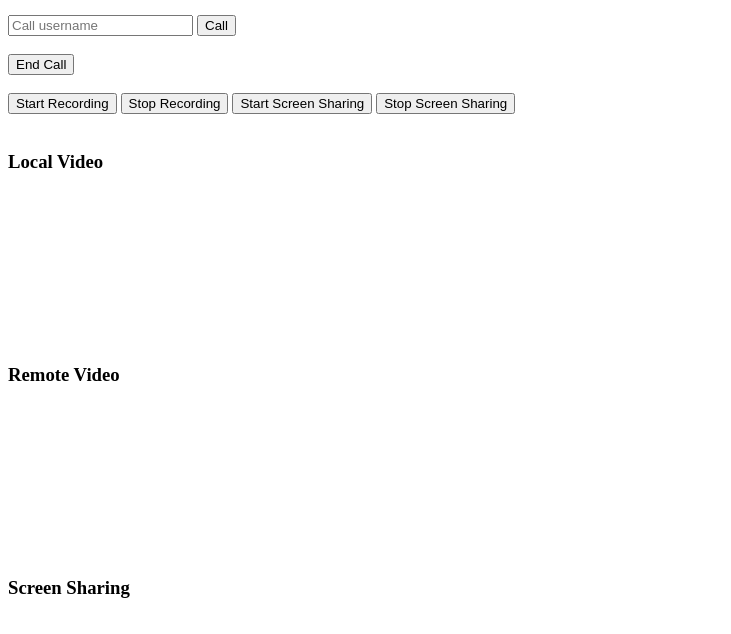
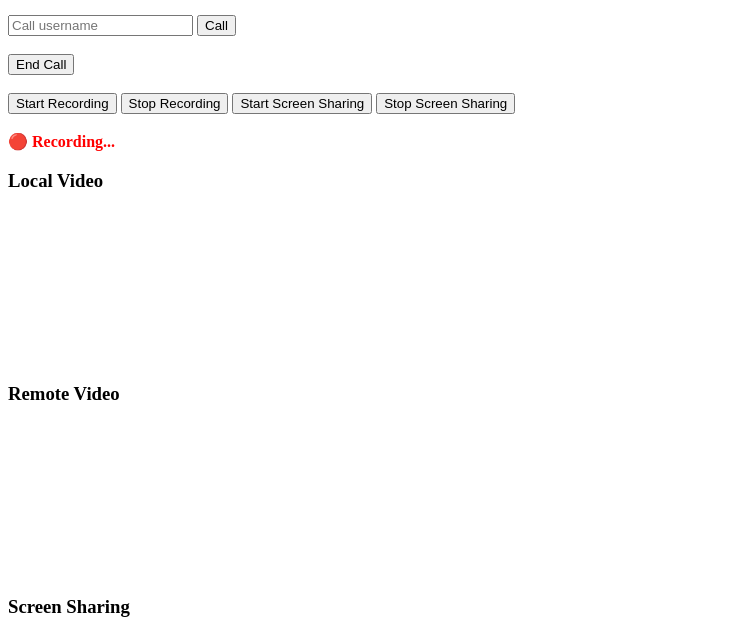
Before and after one commit to SojebSikder/call-frontend, a plain HTML site: page index.html in a window 1280 px wide. Both pictures are taken after a click on the button "Start Recording". Shown: the part 91-725 px from the top of the page, without its empty margins (0-731 px from the left). Drawn offline with nearby package versions, Linux system fonts and the light colour scheme; no server answers.

Commit message:
added media recording with chunk

```diff
--- a/index.html
+++ b/index.html
@@ -42,11 +42,14 @@
     <h3>Screen Sharing</h3>
     <video id="screenVideo" autoplay></video>
 
+    <!-- Canvas for combined video recording (hidden) -->
+    <canvas id="recordingCanvas" width="1280" height="720" style="display: none;"></canvas>
+
     <script src="https://cdnjs.cloudflare.com/ajax/libs/socket.io/4.4.1/socket.io.js"></script>
     <script>
-        const socket = io("http://localhost:4000", {
+        const socket = io("http://192.168.4.2:4000", {
             auth: {
-                token: "eyJhbGciOiJIUzI1NiIsInR5cCI6IkpXVCJ9.eyJlbWFpbCI6InRlc3RAZ21haWwuY29tIiwic3ViIjoiY205amRuOXphMDAwMHh3Zmc3ZXdvNGU1aCIsImlhdCI6MTc0NDc3NDQ4OCwiZXhwIjoxNzQ0ODYwODg4fQ.cD2MuNvsyU3qptKZ68gr6QOrE_WScYCHYXcF5uwrxs0"
+                token: "eyJhbGciOiJIUzI1NiIsInR5cCI6IkpXVCJ9.eyJlbWFpbCI6InRlc3RkZW1vQGdtYWlsLmNvbSIsInN1YiI6ImNtYWttOXM4czAwMDB4d21rODQ5ZWw0ODciLCJpYXQiOjE3NDcwMjYxODIsImV4cCI6MTc0NzExMjU4Mn0.cwdDucwC0W6ZRQWHHUZ-BJbWyD3kJHrKSDgnIMKID-k"
             }
         });
 
@@ -200,31 +203,88 @@
             }
         }
 
-        // Recording Logic
+        let recordingId = crypto.randomUUID(); // Unique ID for this recording session
+        let chunkSequence = 0;
+
+        function splitArrayBuffer(arrayBuffer, chunkSize) {
+            const chunks = [];
+            for (let i = 0; i < arrayBuffer.byteLength; i += chunkSize) {
+                chunks.push(arrayBuffer.slice(i, i + chunkSize));
+            }
+            return chunks;
+        }
+
         function startRecording() {
-            const localStream = document.getElementById("localVideo").srcObject;
-            const remoteStream = document.getElementById("remoteVideo").srcObject;
+            const localVideo = document.getElementById("localVideo");
+            const remoteVideo = document.getElementById("remoteVideo");
+            const canvas = document.getElementById("recordingCanvas");
+            const ctx = canvas.getContext("2d");
 
-            if (!localStream && !remoteStream) {
-                alert("No streams to record.");
-                return;
+            const fps = 30;
+            recordedChunks = [];
+            chunkSequence = 0;
+            recordingId = crypto.randomUUID();
+
+            function drawFrame() {
+                ctx.clearRect(0, 0, canvas.width, canvas.height);
+
+                const halfWidth = canvas.width / 2;
+                const height = canvas.height;
+
+                if (remoteVideo.readyState >= 2) {
+                    ctx.drawImage(remoteVideo, 0, 0, halfWidth, height);
+                }
+
+                if (localVideo.readyState >= 2) {
+                    ctx.drawImage(localVideo, halfWidth, 0, halfWidth, height);
+                }
+
+                if (mediaRecorder && mediaRecorder.state === "recording") {
+                    setTimeout(drawFrame, 1000 / fps);
+                }
             }
 
-            const combinedStream = new MediaStream();
+            const canvasStream = canvas.captureStream(fps);
 
+            // Create an audio context to merge local and remote audio
+            const audioContext = new AudioContext();
+            const destination = audioContext.createMediaStreamDestination();
+
+            // Add local audio
             if (localStream) {
-                localStream.getTracks().forEach(track => combinedStream.addTrack(track));
+                const localAudioSource = audioContext.createMediaStreamSource(localStream);
+                localAudioSource.connect(destination);
             }
 
+            // Add remote audio
+            const remoteStream = remoteVideo.srcObject;
             if (remoteStream) {
-                remoteStream.getTracks().forEach(track => combinedStream.addTrack(track));
+                const remoteAudioSource = audioContext.createMediaStreamSource(remoteStream);
+                remoteAudioSource.connect(destination);
             }
 
-            recordedChunks = [];
-            mediaRecorder = new MediaRecorder(combinedStream, { mimeType: 'video/webm; codecs=vp9,opus' });
+            // Combine video (canvas) + audio into one stream
+            const combinedStream = new MediaStream([
+                ...canvasStream.getVideoTracks(),
+                ...destination.stream.getAudioTracks()
+            ]);
 
-            mediaRecorder.ondataavailable = event => {
-                if (event.data.size > 0) recordedChunks.push(event.data);
+            mediaRecorder = new MediaRecorder(combinedStream, { mimeType: 'video/webm; codecs=vp9' });
+
+            mediaRecorder.ondataavailable = async event => {
+                if (event.data.size > 0) {
+                    recordedChunks.push(event.data);
+                    const arrayBuffer = await event.data.arrayBuffer();
+
+                    const chunks = splitArrayBuffer(arrayBuffer, 1 * 1024);
+                    for (const chunk of chunks) {
+                        socket.emit('recordingChunk', {
+                            recordingId,
+                            sequence: chunkSequence++,
+                            chunk: Array.from(new Uint8Array(chunk)),
+                        });
+                    }
+                }
             };
 
             mediaRecorder.onstop = () => {
@@ -235,19 +295,20 @@
                 a.download = `recording_${new Date().toISOString()}.webm`;
                 a.click();
                 URL.revokeObjectURL(url);
-
-                // Hide the indicator when recording stops
                 document.getElementById("recordingIndicator").style.display = "none";
             };
 
-            mediaRecorder.start();
+            mediaRecorder.start(1000); // fire every second
+            drawFrame();
             document.getElementById("recordingIndicator").style.display = "inline";
             console.log("Recording started");
         }
 
+
         function stopRecording() {
             if (mediaRecorder && mediaRecorder.state !== "inactive") {
                 mediaRecorder.stop();
+                socket.emit('recordingEnded', { recordingId });
                 console.log("Recording stopped");
             }
         }
```
